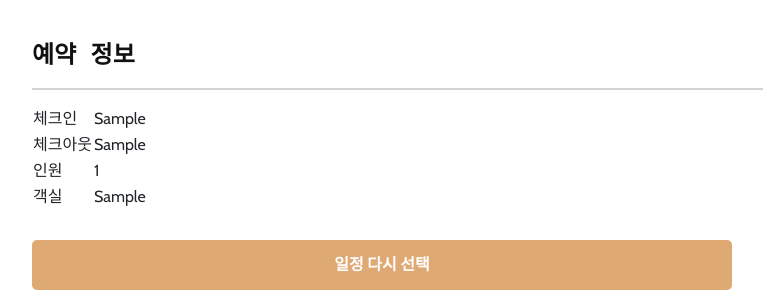
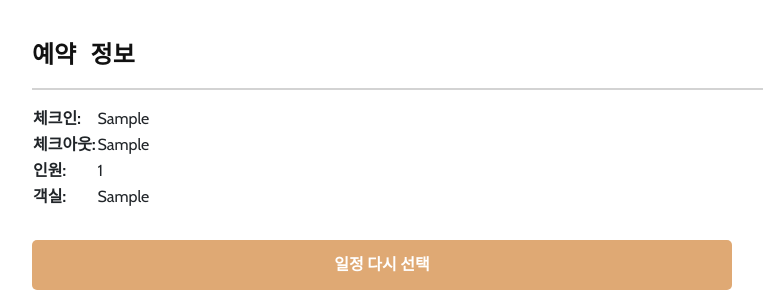
Before and after one commit to chgim/HotelSonaProject, a Django app: template HotelSona/booking/templates/booking-3.html in a window 1280 px wide. Shown: the part 428-728 px from the top of the page, without its empty margins (224-987 px from the left). Run offline with Django 4.2, Linux system fonts and the light colour scheme; the template is opened without the code that fills it: most values are stand-ins (such as "Sample title", 1, 10 or a date in 2020); some libraries are stand-ins or nearby versions.

Commit message:
찬호
예약정보 확인

```diff
--- a/HotelSona/booking/templates/booking-3.html
+++ b/HotelSona/booking/templates/booking-3.html
@@ -196,6 +196,10 @@
       .ReservationComp:active {
         background-color: #bf8d5b;
       }
+
+      th{
+        width: 50%;
+      }
     </style>
   </head>
 
@@ -356,19 +360,19 @@
           <hr />
           <table>
             <tr>
-              <td>체크인</td>
+              <th>체크인: </th>
               <td>{{ check_in }}</td>
             </tr>
             <tr>
-              <td>체크아웃</td>
+              <th>체크아웃: </th>
               <td>{{ check_out }}</td>
             </tr>
             <tr>
-              <td>인원</td>
+              <th>인원: </th>
               <td>{{ guest_count }}</td>
             </tr>
             <tr>
-              <td>객실</td>
+              <th>객실: </th>
               <td>{{ selected_room }}</td>
             </tr>
           </table>
--- a/HotelSona/booking/templates/index.html
+++ b/HotelSona/booking/templates/index.html
@@ -368,7 +368,9 @@
 
                     </tbody>
                   </table>
-
+                  <a href="{% url 'booking:rooms' %}" class="primary-btn"
+                  >More Details</a
+                >
                 </div>
               </div>
             </div>
--- a/HotelSona/booking/templates/rooms.html
+++ b/HotelSona/booking/templates/rooms.html
@@ -223,6 +223,7 @@
                 </table>
 
               </div>
+
             </div>
           </div>
           {% endfor %}
```
